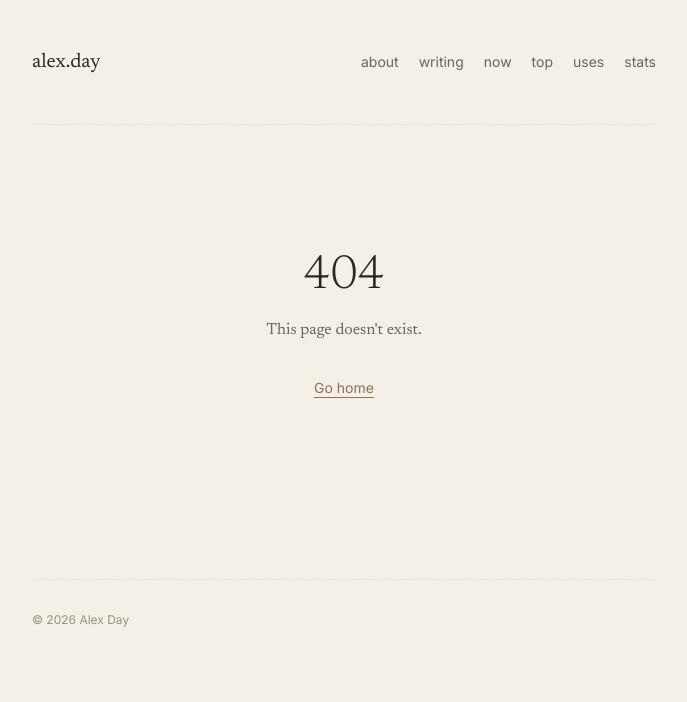
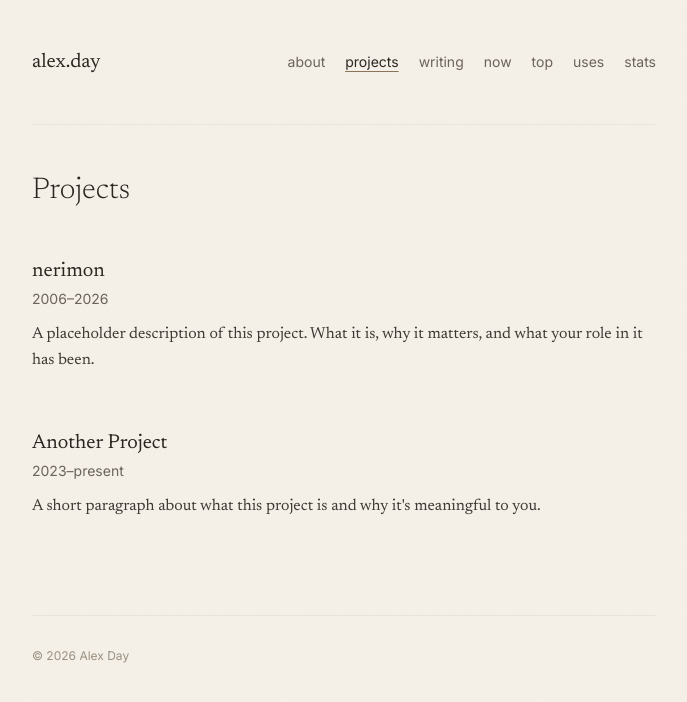
Before and after one commit to sudokufan/alex.day, a React (Vite) app: page /projects in a window 1280 px wide. Before the commit this address had no page. Shown: the top 702 px of the page, without its empty margins (296-983 px from the left). Built offline with nearby package versions, Linux system fonts and the light colour scheme.

Commit message:
added projects section

```diff
--- a/src/components/Nav.tsx
+++ b/src/components/Nav.tsx
@@ -2,6 +2,7 @@ import { Link, NavLink } from "react-router-dom";
 
 const links = [
   { to: "/", label: "about" },
+  { to: "/projects", label: "projects" },
   { to: "/writing", label: "writing" },
   { to: "/now", label: "now" },
   { to: "/top", label: "top" },
--- /dev/null
+++ b/src/content/projects.ts
@@ -0,0 +1,16 @@
+import type { Project } from "../lib/types";
+
+export const projects: Project[] = [
+  {
+    title: "nerimon",
+    date: "2006–2026",
+    description:
+      "A placeholder description of this project. What it is, why it matters, and what your role in it has been.",
+  },
+  {
+    title: "Another Project",
+    date: "2023–present",
+    description:
+      "A short paragraph about what this project is and why it's meaningful to you.",
+  },
+];
--- a/src/content/top.ts
+++ b/src/content/top.ts
@@ -66,24 +66,29 @@ export const topLists: MountRushmore[] = [
   },
   {
     category: "Pizza Toppings",
-    items: [{ name: "" }, { name: "" }, { name: "" }, { name: "" }],
+    items: [
+      { name: "Artichokes" },
+      { name: "Caramelised Onions" },
+      { name: "Mushrooms" },
+      { name: "" },
+    ],
   },
   {
     category: "Blogs",
     items: [
-      { name: "", detail: "" },
-      { name: "", detail: "" },
-      { name: "", detail: "" },
-      { name: "", detail: "" },
+      { name: "Really Very Human" },
+      { name: "Panic World" },
+      { name: "Rhystic Studies" },
+      { name: "" },
     ],
   },
   {
     category: "YouTubers",
     items: [
-      { name: "", detail: "" },
-      { name: "", detail: "" },
-      { name: "", detail: "" },
-      { name: "", detail: "" },
+      { name: "Rhystic Studies" },
+      { name: "Summoning Salt" },
+      { name: "hbomberguy" },
+      { name: "ContraPoints" },
     ],
   },
   {
@@ -98,10 +103,10 @@ export const topLists: MountRushmore[] = [
   {
     category: "Magic Sets",
     items: [
-      { name: "", detail: "" },
-      { name: "", detail: "" },
-      { name: "", detail: "" },
-      { name: "", detail: "" },
+      { name: "Innistrad", detail: "2012" },
+      { name: "Ixalan", detail: "2017" },
+      { name: "Ikoria: Lair of the Behemoths", detail: "2020" },
+      { name: "Kamigawa: Neon Dynasty", detail: "2022" },
     ],
   },
 ];
--- a/src/lib/types.ts
+++ b/src/lib/types.ts
@@ -42,3 +42,9 @@ export interface NowSection {
   heading: string;
   items: string[];
 }
+
+export interface Project {
+  title: string;
+  date: string;
+  description: string;
+}
--- /dev/null
+++ b/src/pages/Projects.tsx
@@ -0,0 +1,24 @@
+import { projects } from "../content/projects";
+import PageTransition from "../components/PageTransition";
+import SectionReveal from "../components/SectionReveal";
+
+export default function Projects() {
+  return (
+    <PageTransition>
+      <h1 className="text-3xl font-serif font-light text-ink mb-12">
+        Projects
+      </h1>
+      <div className="space-y-14">
+        {projects.map((project, i) => (
+          <SectionReveal key={project.title} delay={i * 0.06}>
+            <h2 className="text-xl font-serif text-ink">{project.title}</h2>
+            <p className="mt-1 font-sans text-sm text-stone">{project.date}</p>
+            <p className="mt-3 text-charcoal leading-relaxed">
+              {project.description}
+            </p>
+          </SectionReveal>
+        ))}
+      </div>
+    </PageTransition>
+  );
+}
--- a/src/router.tsx
+++ b/src/router.tsx
@@ -7,6 +7,7 @@ import Now from "./pages/Now";
 import Top from "./pages/Top";
 import Uses from "./pages/Uses";
 import Stats from "./pages/Stats";
+import Projects from "./pages/Projects";
 import NotFound from "./pages/NotFound";
 import Admin from "./pages/Admin";
 
@@ -15,6 +16,7 @@ export const router = createBrowserRouter([
     element: <RootLayout />,
     children: [
       { index: true, element: <About /> },
+      { path: "projects", element: <Projects /> },
       { path: "writing", element: <Writing /> },
       { path: "writing/:slug", element: <WritingPost /> },
       { path: "now", element: <Now /> },
```
